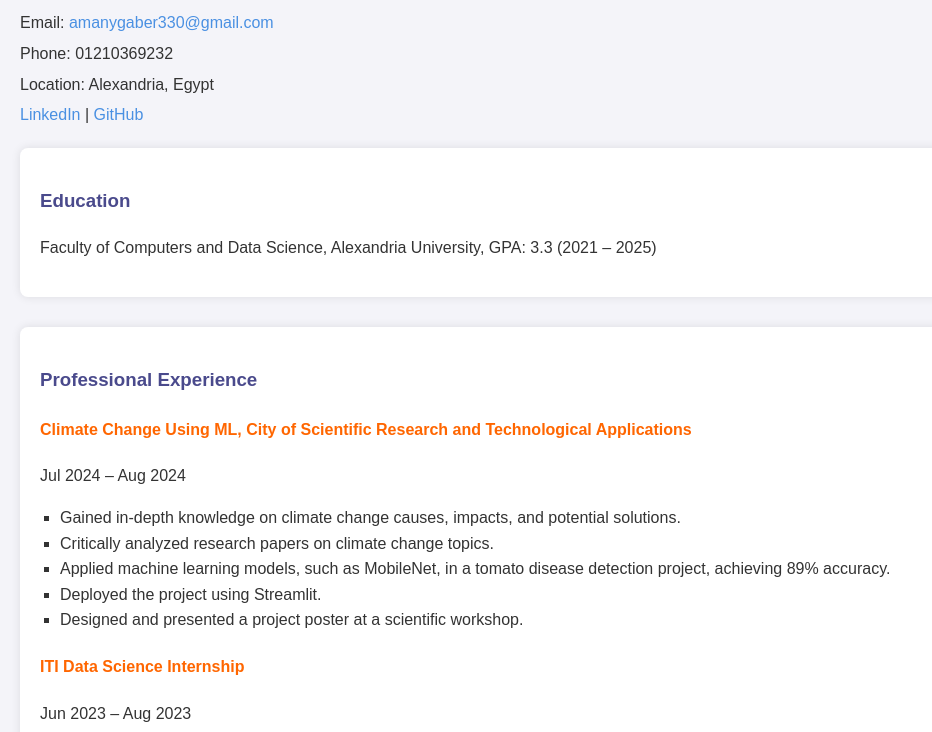
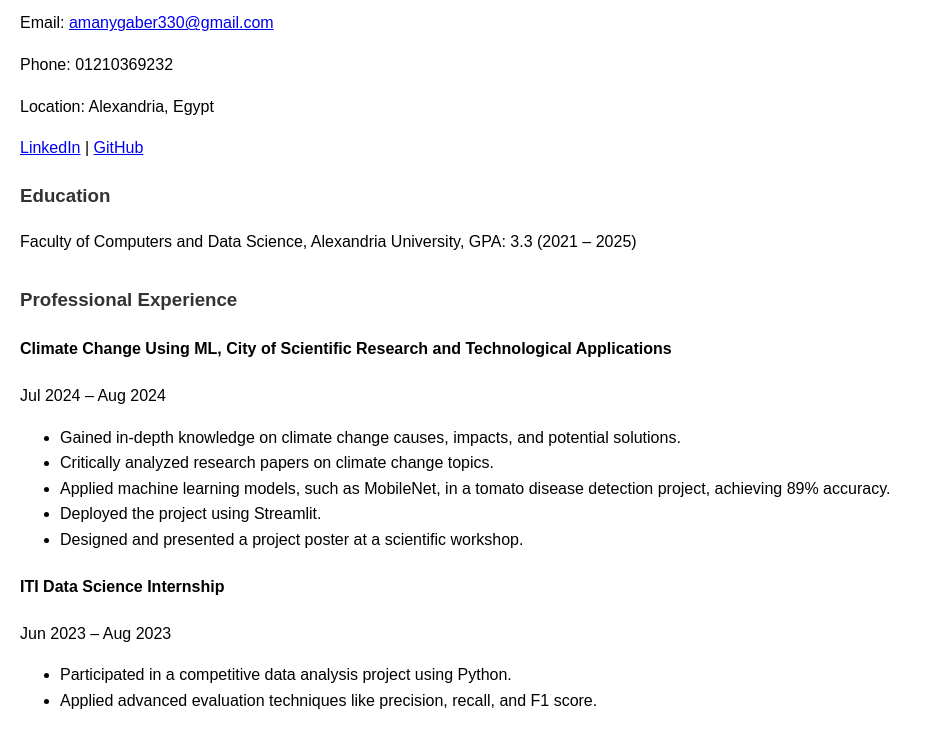
Before and after one commit to amany-gaber/amany-gaber.github.io, a plain HTML site: page index.html in a window 1280 px wide. Shown: the part 142-874 px from the top of the page, without its empty margins (0-932 px from the left). Drawn offline with Linux system fonts and the light colour scheme.

Commit message:
Update index.html

```diff
--- a/index.html
+++ b/index.html
@@ -5,45 +5,10 @@
     <meta name="viewport" content="width=device-width, initial-scale=1.0">
     <title>Amany Gaber Okaila Khalifa - Data Engineer</title>
     <style>
-        body {
-            font-family: Arial, sans-serif;
-            margin: 20px;
-            line-height: 1.6;
-            background-color: #f4f4f9;
-            color: #333;
-        }
-        h1, h2, h3 { color: #4a4a8c; }
-        a {
-            color: #4a90e2;
-            text-decoration: none;
-        }
-        a:hover {
-            text-decoration: underline;
-        }
-        .contact-info a:hover {
-            color: #ff6600;
-        }
-        .section {
-            margin-bottom: 30px;
-            padding: 20px;
-            background-color: #ffffff;
-            box-shadow: 0 0 10px rgba(0, 0, 0, 0.1);
-            border-radius: 8px;
-        }
-        .section h4 {
-            color: #ff6600;
-        }
-        ul {
-            margin-left: 20px;
-            padding-left: 0;
-            list-style-type: square;
-        }
-        .contact-info {
-            margin-bottom: 20px;
-        }
-        .contact-info p {
-            margin: 5px 0;
-        }
+        body { font-family: Arial, sans-serif; margin: 20px; line-height: 1.6; }
+        h1, h2, h3 { color: #333; }
+        .contact-info { margin-bottom: 20px; }
+        .section { margin-bottom: 30px; }
     </style>
 </head>
 <body>
```
